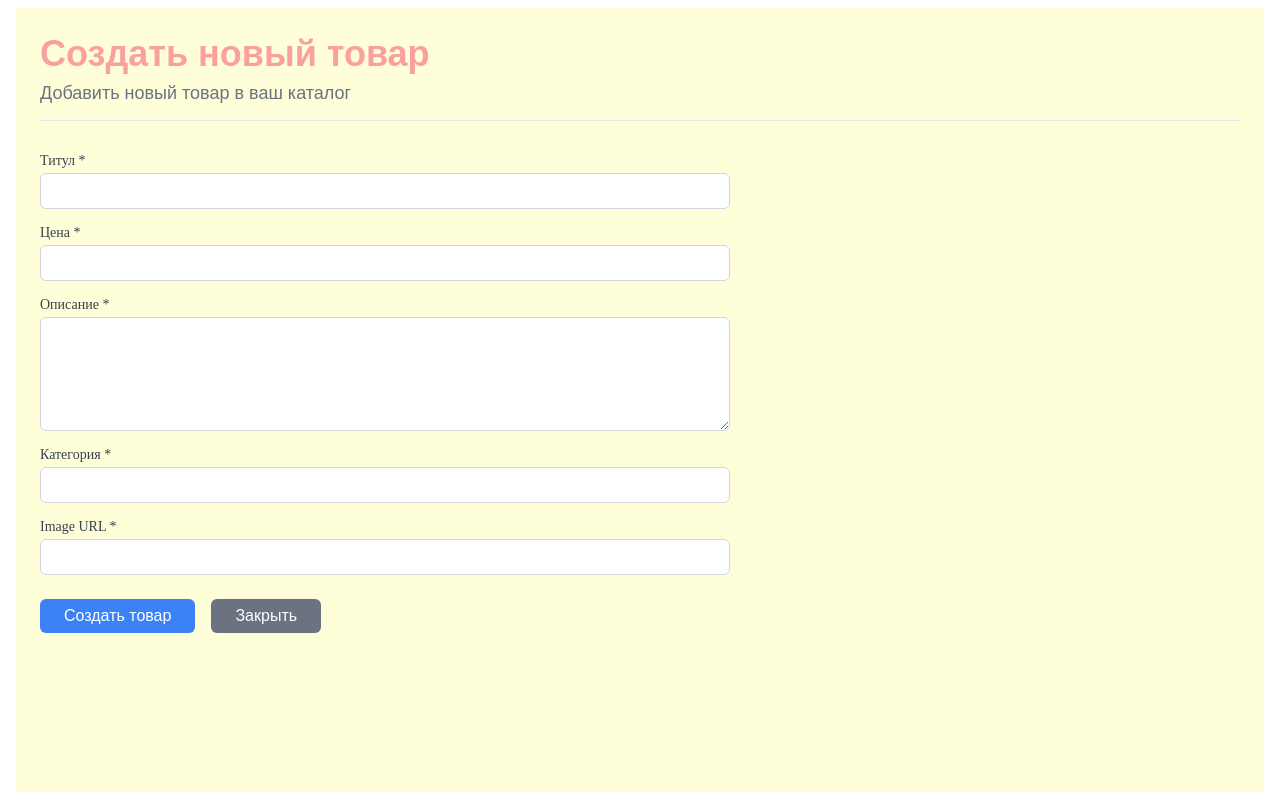
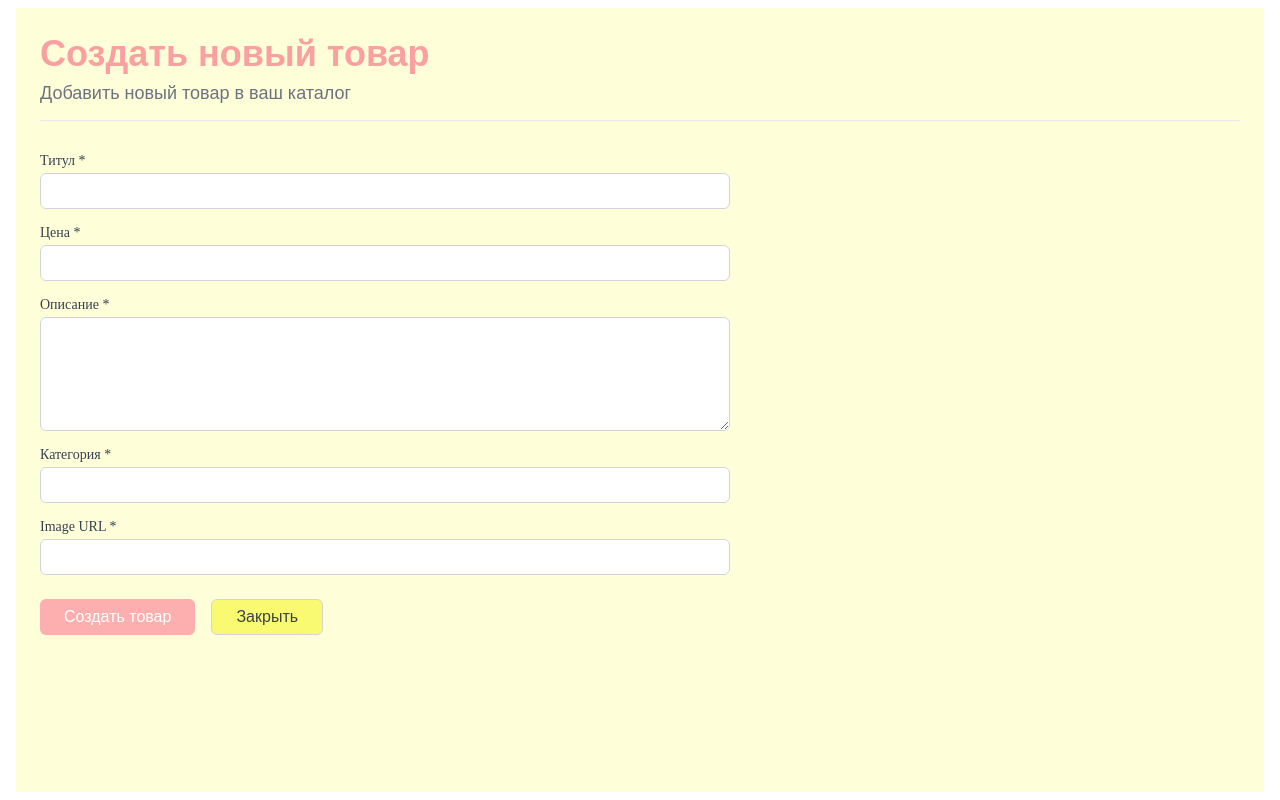
Before and after one commit to Alex135135/ecosistems, a Next.js app: page /create-product in a window 1280 px wide. Built offline with nearby package versions, Linux system fonts and the light colour scheme.

Commit message:
edit button page create new card

```diff
--- a/src/components/forms/EditProductForm/EditProductForm.module.css
+++ b/src/components/forms/EditProductForm/EditProductForm.module.css
@@ -66,6 +66,7 @@
     font-weight: 500;
     cursor: pointer;
     transition: background-color 0.2s, transform 0.1s;
+
 }
 
 .button:active {
--- a/src/components/forms/ProductForm/ProductForm.module.css
+++ b/src/components/forms/ProductForm/ProductForm.module.css
@@ -67,6 +67,7 @@
     font-weight: 500;
     cursor: pointer;
     transition: background-color 0.2s, transform 0.1s;
+
 }
 
 .button:active {
@@ -74,21 +75,25 @@
 }
 
 .submitButton {
-    background-color: var(--primary-color, #3b82f6);
+    background-color: rgb(253, 175, 175);
     color: white;
 }
 
 .submitButton:hover {
-    background-color: var(--primary-color-dark, #2563eb);
+    background-color: rgb(253, 175, 175);
+    color: white;
 }
 
 .cancelButton {
-    background-color: var(--gray-color, #6b7280);
-    color: white;
+    background-color: #fafa72;
+    border: 1px solid #d1d5db;
+    color: #374151;
 }
 
 .cancelButton:hover {
-    background-color: var(--gray-color-dark, #4b5563);
+    background-color: #fafa72;
+    border: 1px solid #d1d5db;
+    color: #374151;
 }
 
 
```
